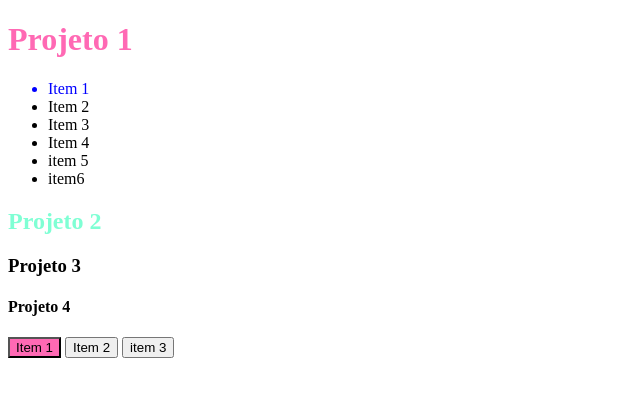
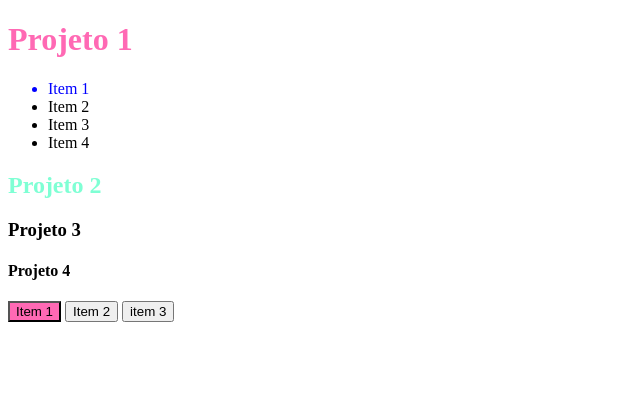
Before and after one commit to vininet1995/Prog-terceiro-ano, a plain HTML site: page index.html in a window 1280 px wide. Shown: the whole page, without its empty margins (0-640 px from the left). Drawn offline with Linux system fonts and the light colour scheme.

Commit message:
Update index.html

```diff
--- a/index.html
+++ b/index.html
@@ -14,9 +14,7 @@
     <li>Item 2</li>
     <li>Item 3</li>
     <li>Item 4</li>
-    <li>item 5</li>
-    <li>item6</li>
-</ul>
+    </ul>
 <h2 class="tit-2">Projeto 2</h2>
 <h3>Projeto 3</h3>
 <h4>Projeto 4</h4>
```
